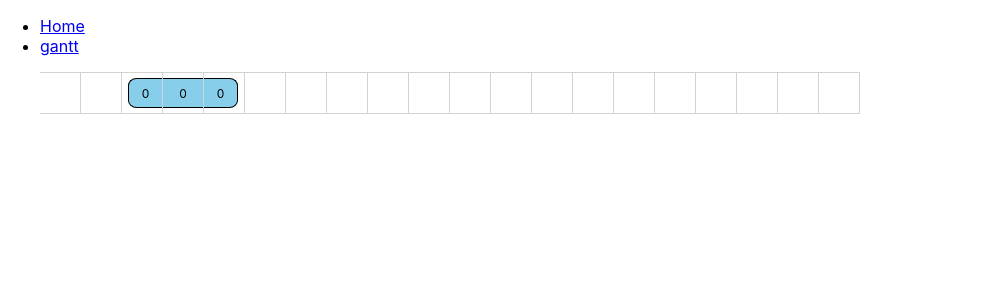
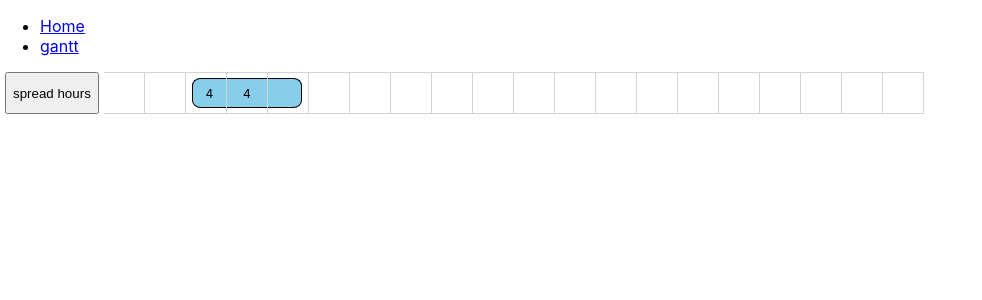
Before and after one commit to jrgrantham/wax-grant-portal-old, a React (Create React App) app: page /gantt in a window 1280 px wide. Shown: the top 300 px of the page, without its empty margins (0-982 px from the left). Built offline with nearby package versions, Linux system fonts and the light colour scheme.

Commit message:
refactor and spread hours

```diff
--- a/src/components/ganttBlock.jsx
+++ b/src/components/ganttBlock.jsx
@@ -1,164 +1,29 @@
-import React, { useState } from "react";
-import { DragDropContext, Droppable, Draggable } from "react-beautiful-dnd";
+import React from "react";
 import styled from "styled-components";
 
-import { schedule } from "../data";
-
-function GanttPage() {
-  const [gantt, setGantt] = useState(schedule);
-  const activeColor = "skyBlue";
-  const copiedDays = Array.from(gantt);
-
-  let startDateIndex = gantt
-    .map(function (day) {
-      return day.start;
-    })
-    .indexOf(true);
-  let endDateIndex = gantt
-    .map(function (day) {
-      return day.end;
-    })
-    .indexOf(true);
-
-  function handleMovingDay(result) {
-    if (!result.destination) return;
-
-    const originalDate = result.source.index;
-    const newDate = result.destination.index;
-    const draggedDayObject = gantt[originalDate];
-
-    if (!startOrEnd(draggedDayObject)) return;
-
-    if (draggedDayObject.start && draggedDayObject.end) {
-      splitSingleDay(newDate);
-    } else if (draggedDayObject.end && newDate <= startDateIndex) {
-      createSingleEvent(newDate);
-    } else if (draggedDayObject.start && newDate >= endDateIndex) {
-      createSingleEvent(newDate);
-    } else {
-      const [movedDay] = copiedDays.splice(originalDate, 1);
-      copiedDays.splice(newDate, 0, movedDay);
-      setDaysByFirstAndLast();
-    }
-    setGantt(copiedDays);
-  }
-
-  function startOrEnd(day) {
-    if (day.start || day.end) {
-      return true;
-    }
-    return false;
-  }
-
-  function setDaysByFirstAndLast() {
-    let workingDay = false;
-    for (let i = 0; i < copiedDays.length; i++) {
-      copiedDays[i].color = "transparent";
-
-      if (copiedDays[i].start) {
-        copiedDays[i].color = activeColor;
-        workingDay = true;
-      }
-      copiedDays[i].color = workingDay ? activeColor : "transparent";
-      copiedDays[i].status = workingDay;
-      if (copiedDays[i].end) {
-        workingDay = false;
-      }
-    }
-  }
-
-  function splitSingleDay(date) {
-    const first = Math.min(date, startDateIndex); // startDate = endDate
-    const last = Math.max(date, startDateIndex); // startDate = endDate
-    copiedDays[first].start = true;
-    copiedDays[first].end = false;
-    copiedDays[last].end = true;
-    copiedDays[last].start = false;
-    setDaysByFirstAndLast();
-  }
-
-  function createSingleEvent(index) {
-    console.log(index);
-    for (let i = 0; i < copiedDays.length; i++) {
-      copiedDays[i].color = "transparent";
-      copiedDays[i].start = false;
-      copiedDays[i].end = false;
-      copiedDays[i].status = false;
-      copiedDays[i].value = 0;
-      if (i === index) {
-        copiedDays[i].color = activeColor;
-        copiedDays[i].start = true;
-        copiedDays[i].end = true;
-        copiedDays[i].status = true;
-      }
-    }
-  }
-
-  const totalWorkedDays = 10;
-  function evenlySpreadWorkedDays() {
-    const duration = endDateIndex - startDateIndex + 1;
-    const days = Math.floor(totalWorkedDays / duration);
-    const remainderDays = totalWorkedDays % duration;
-    let j = 0;
-    for (let i = startDateIndex; i < endDateIndex + 1; i++) {
-      if (j < remainderDays) {
-        copiedDays[i].value = days + 1;
-        j++;
-      } else copiedDays[i].value = days;
-    }
-    setGantt(copiedDays);
-  }
-
+function GanttBlock(props) {
+  console.log(props.status);
+  const { id, value, status, start, end, color } = props;
   return (
-    <Container className="App">
-      <DragDropContext onDragEnd={handleMovingDay}>
-        <Droppable droppableId="calendar" direction="horizontal">
-          {(provided) => (
-            <ul
-              className="chartArea"
-              {...provided.droppableProps}
-              ref={provided.innerRef}
-            >
-              {gantt.map(({ id, value, status, start, end }, index) => {
-                return (
-                  <Draggable key={id} draggableId={id} index={index}>
-                    {(provided) => (
-                      <Day
-                        start={start ? 1 : 0}
-                        end={end ? 1 : 0}
-                        status={status}
-                        color={activeColor}
-                        ref={provided.innerRef}
-                        {...provided.draggableProps}
-                        {...provided.dragHandleProps}
-                      >
-                        {status ? (
-                          <div className="active">
-                            <p>{value}</p>
-                          </div>
-                        ) : null}
-                      </Day>
-                    )}
-                  </Draggable>
-                );
-              })}
-              {provided.placeholder}
-            </ul>
-          )}
-        </Droppable>
-      </DragDropContext>
+    <Container
+      id={id}
+      value={value}
+      status={status}
+      start={start}
+      end={end}
+      color={color}
+    >
+      {props.status ? (
+        <div className="active">
+          {value ? <p>{props.value}</p> : null}
+        </div>
+      ) : null}
     </Container>
   );
 }
 
 const Container = styled.div`
-  .chartArea {
-    display: flex;
-    /* flex-direction: column; */
-  }
-`;
-
-const Day = styled.div`
+  margin: 0;
   border: 1px solid lightgrey;
   border-left: 0px solid lightgrey;
   border-right: 0.5px solid lightgrey;
@@ -193,9 +58,6 @@ const Day = styled.div`
     border-bottom-left-radius: ${(props) => (props.start ? "25%" : 0)};
     border-bottom-right-radius: ${(props) => (props.end ? "25%" : 0)};
   }
-  input {
-    width: 20px;
-  }
 `;
 
-export default GanttPage;
+export default GanttBlock;
--- a/src/components/ganttRow.jsx
+++ b/src/components/ganttRow.jsx
@@ -3,118 +3,128 @@ import { DragDropContext, Droppable, Draggable } from "react-beautiful-dnd";
 import styled from "styled-components";
 
 import { schedule } from "../data";
+import GanttBlock from "./ganttBlock";
 
-function GanttPage() {
+function GanttRow() {
   const [gantt, setGantt] = useState(schedule);
   const activeColor = "skyBlue";
-  const copiedDays = Array.from(gantt);
+  const copiedMonths = Array.from(gantt);
 
   let startDateIndex = gantt
-    .map(function (day) {
-      return day.start;
+    .map(function (Month) {
+      return Month.start;
     })
     .indexOf(true);
   let endDateIndex = gantt
-    .map(function (day) {
-      return day.end;
+    .map(function (Month) {
+      return Month.end;
     })
     .indexOf(true);
 
-  function handleMovingDay(result) {
+  function handleMovingMonth(result) {
     if (!result.destination) return;
 
     const originalDate = result.source.index;
     const newDate = result.destination.index;
-    const draggedDayObject = gantt[originalDate];
+    const draggedMonthObject = gantt[originalDate];
 
-    if (!startOrEnd(draggedDayObject)) return;
+    if (!startOrEnd(draggedMonthObject)) return;
 
-    if (draggedDayObject.start && draggedDayObject.end) {
-      splitSingleDay(newDate);
-    } else if (draggedDayObject.end && newDate <= startDateIndex) {
+    if (draggedMonthObject.start && draggedMonthObject.end) {
+      splitSingleMonth(newDate);
+    } else if (draggedMonthObject.end && newDate <= startDateIndex) {
       createSingleEvent(newDate);
-    } else if (draggedDayObject.start && newDate >= endDateIndex) {
+    } else if (draggedMonthObject.start && newDate >= endDateIndex) {
       createSingleEvent(newDate);
     } else {
-      const [movedDay] = copiedDays.splice(originalDate, 1);
-      copiedDays.splice(newDate, 0, movedDay);
-      setDaysByFirstAndLast();
+      const [movedMonth] = copiedMonths.splice(originalDate, 1);
+      copiedMonths.splice(newDate, 0, movedMonth);
+      setMonthsByFirstAndLast();
     }
-    setGantt(copiedDays);
+    clearUnworkedMonthValues();
+    setGantt(copiedMonths);
   }
 
-  function startOrEnd(day) {
-    if (day.start || day.end) {
+  function startOrEnd(Month) {
+    if (Month.start || Month.end) {
       return true;
     }
     return false;
   }
 
-  function setDaysByFirstAndLast() {
-    let workingDay = false;
-    for (let i = 0; i < copiedDays.length; i++) {
-      copiedDays[i].color = "transparent";
+  function setMonthsByFirstAndLast() {
+    let workingMonth = false;
+    for (let i = 0; i < copiedMonths.length; i++) {
+      copiedMonths[i].color = "transparent";
 
-      if (copiedDays[i].start) {
-        copiedDays[i].color = activeColor;
-        workingDay = true;
+      if (copiedMonths[i].start) {
+        copiedMonths[i].color = activeColor;
+        workingMonth = true;
       }
-      copiedDays[i].color = workingDay ? activeColor : "transparent";
-      copiedDays[i].status = workingDay;
-      if (copiedDays[i].end) {
-        workingDay = false;
+      copiedMonths[i].color = workingMonth ? activeColor : "transparent";
+      copiedMonths[i].status = workingMonth;
+      if (copiedMonths[i].end) {
+        workingMonth = false;
       }
     }
   }
 
-  function splitSingleDay(date) {
+  function splitSingleMonth(date) {
     const first = Math.min(date, startDateIndex); // startDate = endDate
     const last = Math.max(date, startDateIndex); // startDate = endDate
-    copiedDays[first].start = true;
-    copiedDays[first].end = false;
-    copiedDays[last].end = true;
-    copiedDays[last].start = false;
-    setDaysByFirstAndLast();
+    copiedMonths[first].start = true;
+    copiedMonths[first].end = false;
+    copiedMonths[last].end = true;
+    copiedMonths[last].start = false;
+    setMonthsByFirstAndLast();
   }
 
   function createSingleEvent(index) {
-    console.log(index);
-    for (let i = 0; i < copiedDays.length; i++) {
-      copiedDays[i].color = "transparent";
-      copiedDays[i].start = false;
-      copiedDays[i].end = false;
-      copiedDays[i].status = false;
-      copiedDays[i].value = 0;
+    for (let i = 0; i < copiedMonths.length; i++) {
+      copiedMonths[i].color = "transparent";
+      copiedMonths[i].start = false;
+      copiedMonths[i].end = false;
+      copiedMonths[i].status = false;
+      copiedMonths[i].value = 0;
       if (i === index) {
-        copiedDays[i].color = activeColor;
-        copiedDays[i].start = true;
-        copiedDays[i].end = true;
-        copiedDays[i].status = true;
+        copiedMonths[i].color = activeColor;
+        copiedMonths[i].start = true;
+        copiedMonths[i].end = true;
+        copiedMonths[i].status = true;
       }
     }
   }
 
-  const totalWorkedDays = 10;
-  function evenlySpreadWorkedDays() {
+  function clearUnworkedMonthValues() {
+    for (let i = 0; i < copiedMonths.length; i++) {
+      if (copiedMonths[i].status === false) {
+        copiedMonths[i].value = 0;
+      }
+    }
+  }
+
+  const totalWorkedMonths = 10;
+  function evenlySpreadWorkedMonths() {
     const duration = endDateIndex - startDateIndex + 1;
-    const days = Math.floor(totalWorkedDays / duration);
-    const remainderDays = totalWorkedDays % duration;
+    const Months = Math.floor(totalWorkedMonths / duration);
+    const remainderMonths = totalWorkedMonths % duration;
     let j = 0;
     for (let i = startDateIndex; i < endDateIndex + 1; i++) {
-      if (j < remainderDays) {
-        copiedDays[i].value = days + 1;
+      if (j < remainderMonths) {
+        copiedMonths[i].value = Months + 1;
         j++;
-      } else copiedDays[i].value = days;
+      } else copiedMonths[i].value = Months;
     }
-    setGantt(copiedDays);
+    setGantt(copiedMonths);
   }
 
   return (
-    <Container className="App">
-      <DragDropContext onDragEnd={handleMovingDay}>
+    <Container>
+      <button onClick={evenlySpreadWorkedMonths}>spread hours</button>
+      <DragDropContext onDragEnd={handleMovingMonth}>
         <Droppable droppableId="calendar" direction="horizontal">
           {(provided) => (
-            <ul
+            <div
               className="chartArea"
               {...provided.droppableProps}
               ref={provided.innerRef}
@@ -123,27 +133,26 @@ function GanttPage() {
                 return (
                   <Draggable key={id} draggableId={id} index={index}>
                     {(provided) => (
-                      <Day
-                        start={start ? 1 : 0}
-                        end={end ? 1 : 0}
-                        status={status}
-                        color={activeColor}
+                      <div
+                        className="MonthContainer"
                         ref={provided.innerRef}
                         {...provided.draggableProps}
                         {...provided.dragHandleProps}
                       >
-                        {status ? (
-                          <div className="active">
-                            <p>{value}</p>
-                          </div>
-                        ) : null}
-                      </Day>
+                        <GanttBlock
+                          start={start ? 1 : 0}
+                          end={end ? 1 : 0}
+                          status={status}
+                          color={activeColor}
+                          value={value}
+                        />
+                      </div>
                     )}
                   </Draggable>
                 );
               })}
               {provided.placeholder}
-            </ul>
+            </div>
           )}
         </Droppable>
       </DragDropContext>
@@ -152,50 +161,14 @@ function GanttPage() {
 }
 
 const Container = styled.div`
+  display: flex;
+
   .chartArea {
     display: flex;
-    /* flex-direction: column; */
+  }
+  button {
+    margin: 0px 5px;
   }
 `;
 
-const Day = styled.div`
-  border: 1px solid lightgrey;
-  border-left: 0px solid lightgrey;
-  border-right: 0.5px solid lightgrey;
-  display: flex;
-  justify-content: center;
-  align-items: center;
-  height: 40px;
-  width: 40px;
-
-  .active {
-    margin-top: 15%;
-    margin-bottom: 15%;
-    width: 100%;
-    height: 70%;
-
-    display: flex;
-    justify-content: center;
-    align-items: center;
-    font-size: 12px;
-
-    background-color: ${(props) => props.color};
-    margin-left: ${(props) => (props.start ? "15%" : 0)};
-    margin-right: ${(props) => (props.end ? "15%" : 0)};
-
-    border-left: ${(props) => (props.start ? "1px solid black" : 0)};
-    border-top: ${(props) => (props.status ? "1px solid black" : 0)};
-    border-bottom: ${(props) => (props.status ? "1px solid black" : 0)};
-    border-right: ${(props) => (props.end ? "1px solid black" : 0)};
-
-    border-top-left-radius: ${(props) => (props.start ? "25%" : 0)};
-    border-top-right-radius: ${(props) => (props.end ? "25%" : 0)};
-    border-bottom-left-radius: ${(props) => (props.start ? "25%" : 0)};
-    border-bottom-right-radius: ${(props) => (props.end ? "25%" : 0)};
-  }
-  input {
-    width: 20px;
-  }
-`;
-
-export default GanttPage;
+export default GanttRow;
--- a/src/data.js
+++ b/src/data.js
@@ -19,14 +19,14 @@ export const schedule = [
     status: true,
     start: true,
     end: false,
-    value: 0,
+    value: 4,
     id: uuidv4(),
   },
   {
     status: true,
     start: false,
     end: false,
-    value: 0,
+    value: 4,
     id: uuidv4(),
   },
   {
```
Also changed, not shown: 1 other file (tests, documents, lock files or other folders).
